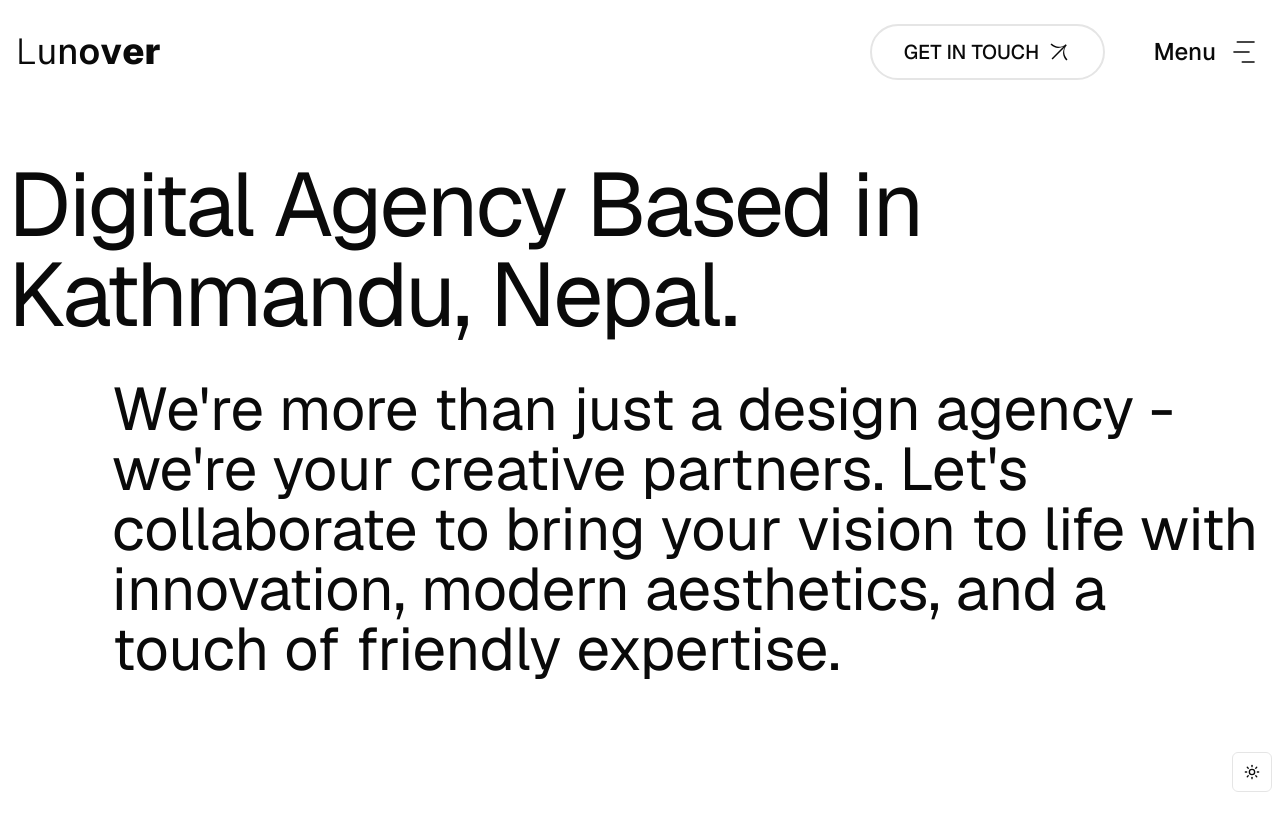
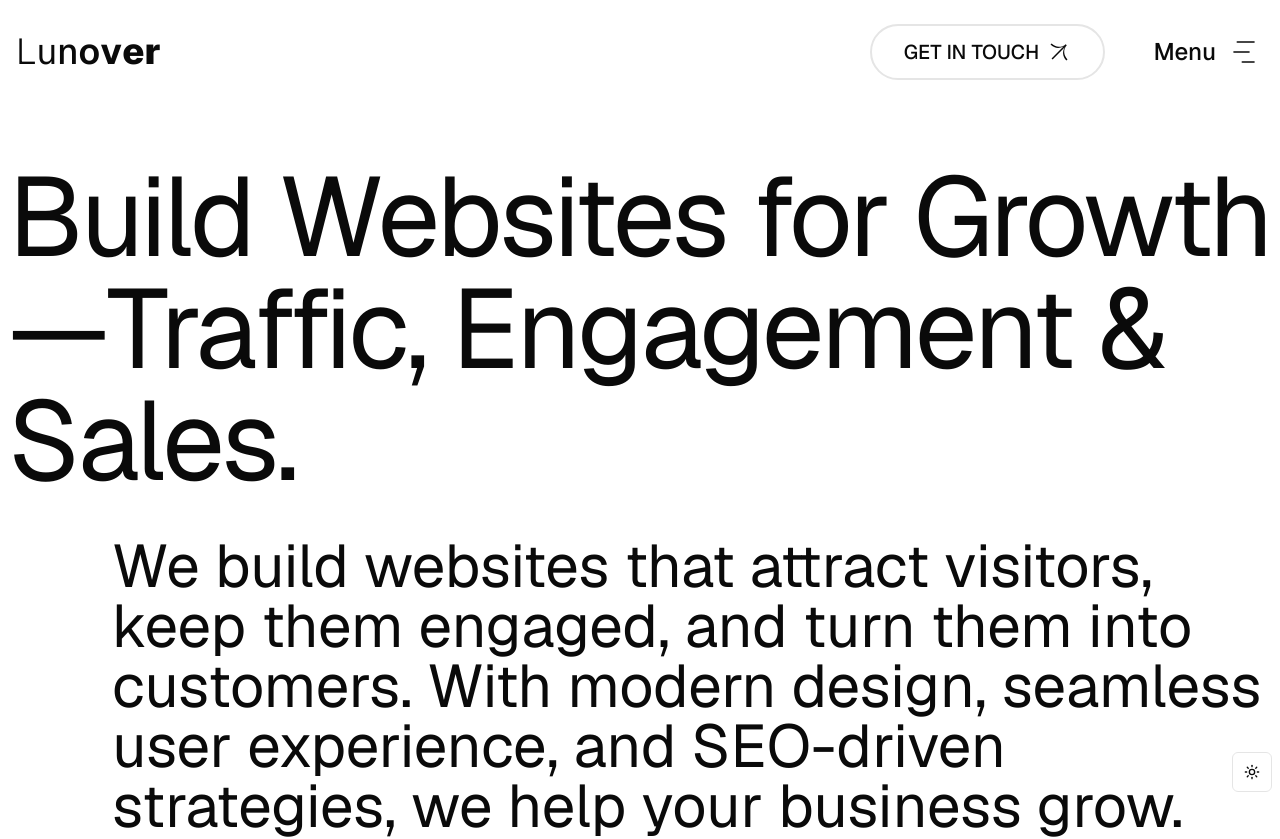
Before and after one commit to rajushrestha/lunover2025, a Next.js app: page / in a window 1280 px wide. Shown: the top 839 px of the page. Built offline with nearby package versions, Linux system fonts and the light colour scheme.

Commit message:
hero txt update

```diff
--- a/src/components/sections/hero.tsx
+++ b/src/components/sections/hero.tsx
@@ -12,13 +12,15 @@ export default function Hero() {
           transition={{ duration: 0.5 }}
           className="space-y-6"
         >
-          <h1 className="text-4xl sm:text-6xl md:text-[7vw] font-normal leading-[1.05] tracking-tight sm:-mx-2">
-            Digital Agency Based in Kathmandu, Nepal.
+          <h1
+            className={`text-4xl sm:text-6xl md:text-[7vw] font-normal leading-tight tracking-tight sm:-mx-2 xl:text-[7rem] `}
+          >
+            Build Websites for Growth—Traffic, Engagement & Sales.
           </h1>
-          <p className="text-xl md:text-2xl lg:text-4xl xl:text-6xl max-w-6xl md:float-right pt-4">
-            We're more than just a design agency - we're your creative partners.
-            Let's collaborate to bring your vision to life with innovation,
-            modern aesthetics, and a touch of friendly expertise.
+          <p className="text-xl md:mt-4 md:text-2xl lg:text-4xl xl:text-6xl max-w-6xl md:float-right pt-4">
+            We build websites that attract visitors, keep them engaged, and turn
+            them into customers. With modern design, seamless user experience,
+            and SEO-driven strategies, we help your business grow.
           </p>
         </motion.div>
       </div>
```
